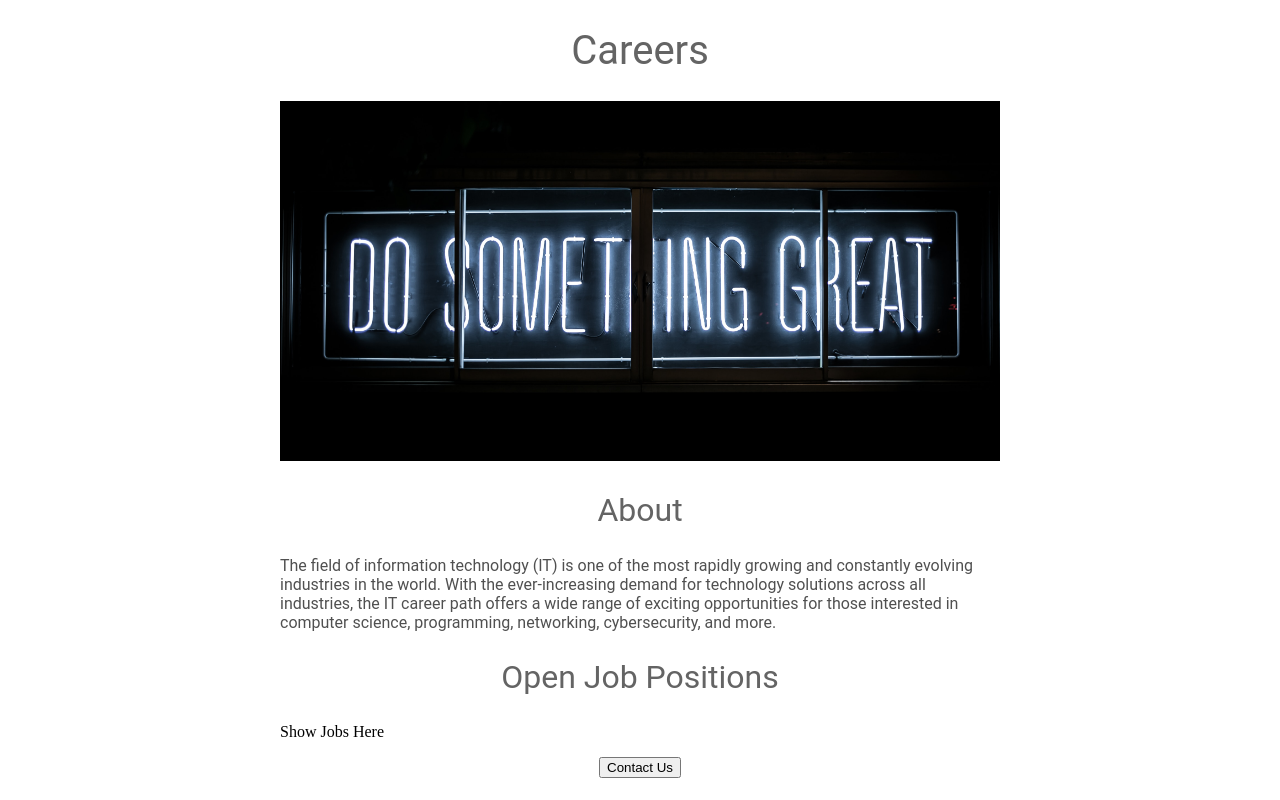
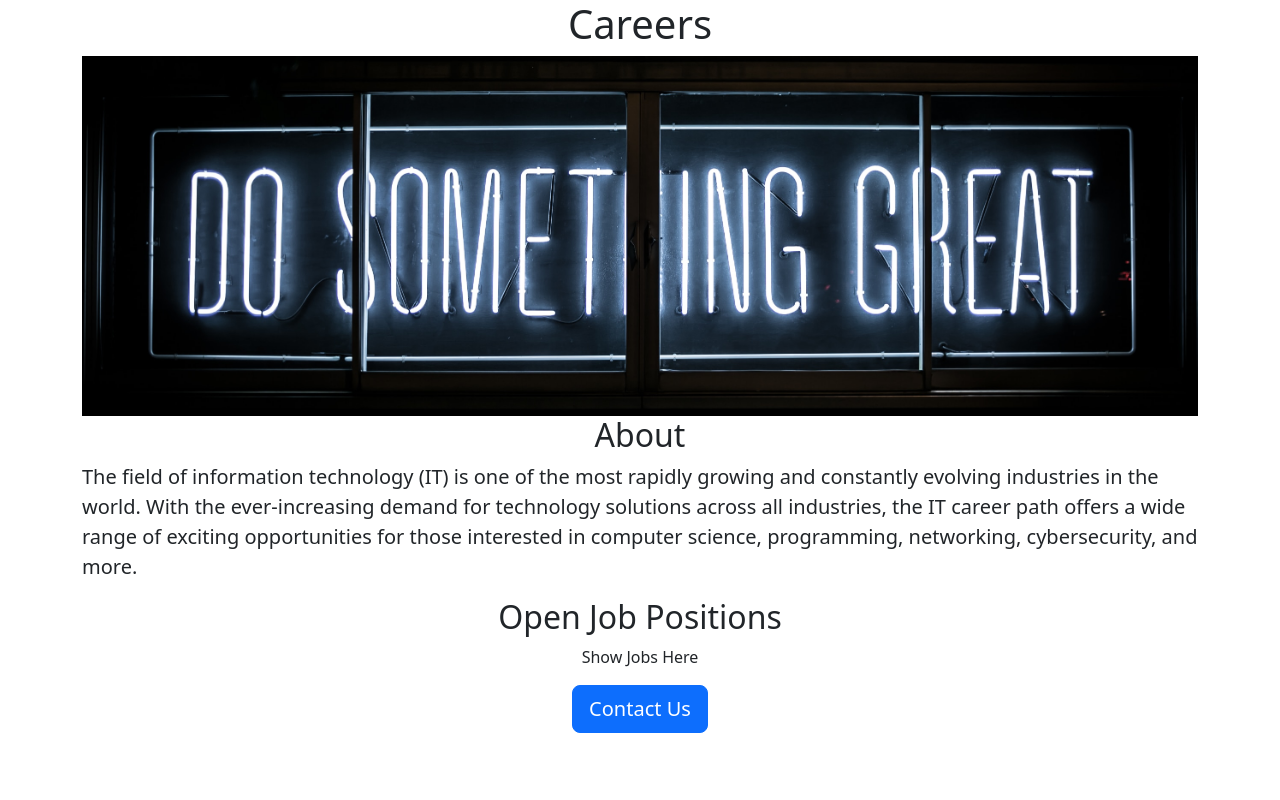
Before and after one commit to AbhishekVarma11/Heurustics-Website, a Flask app: page / in a window 1280 px wide. Run offline with Flask 2, Linux system fonts and the light colour scheme.

Commit message:
after adding bootstrap

```diff
--- a/templates/home.html
+++ b/templates/home.html
@@ -2,46 +2,27 @@
 <html>
 <head>
 	<title>Careers</title>
+  <meta charset="utf-8">
+    <meta name="viewport" content="width=device-width, initial-scale=1">
+  <link href="https://cdn.jsdelivr.net/npm/bootstrap@5.3.0-alpha3/dist/css/bootstrap.min.css" rel="stylesheet" integrity="sha384-KK94CHFLLe+nY2dmCWGMq91rCGa5gtU4mk92HdvYe+M/SXH301p5ILy+dN9+nJOZ" crossorigin="anonymous">
   <style>
-    h1{
-      font-size:40px;
-      font-family:Roboto;
-      font-weight:normal;
-      color:rgb(100,100,100);
-      text-align:center;
-    }
     #banner{
-      width: 100%;
       height: 360px;
-      object-fit:cover;
-    }
-    h2{
-      font-size:32px;
-      font-family:Roboto;
-      font-weight:normal;
-    color:rgb(100,100,100);
-      text-align:center;
-    }
-    .bodytext{
-      font-family:Roboto;
-    color:rgb(80,80,80);
-    }
-    #container{
-      max-width:720px;
-      margin:0 auto 0 auto;
+      width:100%;
+    object-fit:cover;
     }
   </style>
 </head>
 <body>
-  <div id=container>
-	<h1>Careers</h1>
-	<img id="banner" src="https://flask-first-website-1.abhishekvarma11.repl.co/static/banner.jpg" alt="Image not Loaded width="320" height="320">
-	<h2>About</h2>
-	<p class="bodytext">The field of information technology (IT) is one of the most rapidly growing and constantly evolving industries in the world. With the ever-increasing demand for technology solutions across all industries, the IT career path offers a wide range of exciting opportunities for those interested in computer science, programming, networking, cybersecurity, and more.</p>
-	<h2>Open Job Positions</h2>
-	<p>Show Jobs Here</p>
-    <div style="text-align:center">
-	<button>Contact Us</button>
+  <div class="container">
+	<h1 class="text-center" mt-2 mb-4>Careers</h1>
+	<img class="img-fluid"id="banner" src="https://flask-first-website-1.abhishekvarma11.repl.co/static/banner.jpg" alt="Image not Loaded width="320" height="320">
+	<h2 class="text-center" mt-2 mb-4>About</h2>
+	<p class="lead">The field of information technology (IT) is one of the most rapidly growing and constantly evolving industries in the world. With the ever-increasing demand for technology solutions across all industries, the IT career path offers a wide range of exciting opportunities for those interested in computer science, programming, networking, cybersecurity, and more.</p>
+	<h2 class="text-center" mt-2 mb-4>Open Job Positions</h2>
+	<p class="text-center">Show Jobs Here</p>
+    <div class="text-center">
+	<button class="btn btn-primary btn-lg">Contact Us</button>
     </div>
 </div>
 </body>
```
